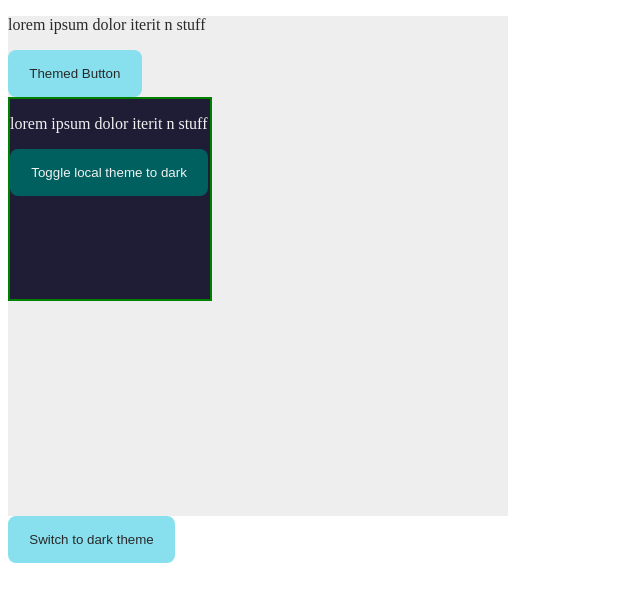
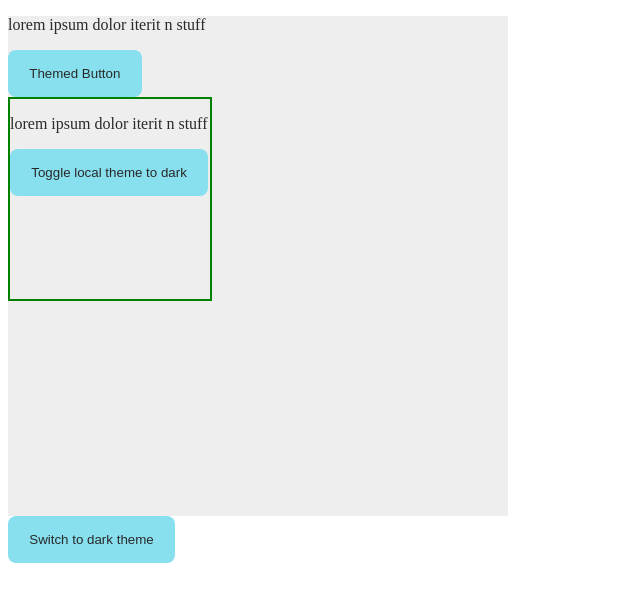
Before and after one commit to Devi-CodingTime/Context-Theme-Toggler---ReactJS, a React app: page / in a window 1280 px wide. Shown: the top 602 px of the page, without its empty margins (0-640 px from the left). Built offline with nearby package versions, Linux system fonts and the light colour scheme.

Commit message:
theme change

```diff
--- a/src/components/LocalThemedBox.js
+++ b/src/components/LocalThemedBox.js
@@ -1,14 +1,19 @@
-import React from 'react';
+import React, { useEffect, useState } from 'react';
 
 const LocalThemedBox = (props) => {
-const {theme} = props;
+    const [loaclTheme, setLlocalTheme] = useState(props.theme);
+    const {theme} = props;
+
+    useEffect(()=>{
+        setLlocalTheme(theme);
+    },[theme]);
 return(
-    <div style={{width:'200px',height:'200px',border:'2px solid green'}} id="local-themed-box" className={`bg-${theme==="light"?"dark":"light"}`}>
+    <div style={{width:'200px',height:'200px',border:'2px solid green'}} id="local-themed-box" className={`bg-${loaclTheme}`}>
         {/* Write code below this line */}
-        <p id="local-themed-text-container" className={`txt-${theme==="light"?"dark":"light"}`}>
+        <p id="local-themed-text-container" className={`txt-${loaclTheme}`}>
         lorem ipsum dolor iterit n stuff
         </p>
-        <button id="local-theme-toggler" className={`btn btn-${theme==="light"?"dark":"light"} txt-${theme==="light"?"dark":"light"}`}>{`Toggle local theme to ${theme==="light"?"dark":"light"}`}</button>
+        <button id="local-theme-toggler" onClick={()=>{setLlocalTheme(loaclTheme==="light"?"dark":"light")}} className={`btn btn-${loaclTheme} txt-${loaclTheme}`}>{`Toggle local theme to ${loaclTheme==="light"?"dark":"light"}`}</button>
     </div>
 )
 }
```
